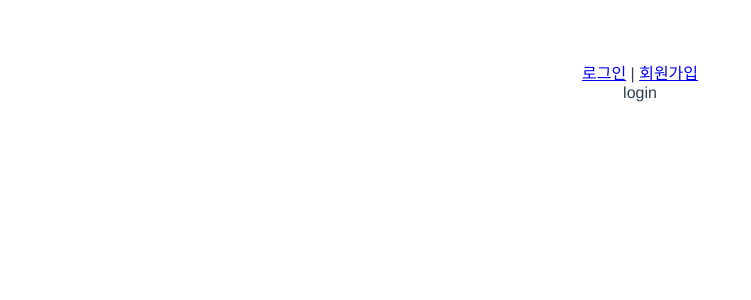
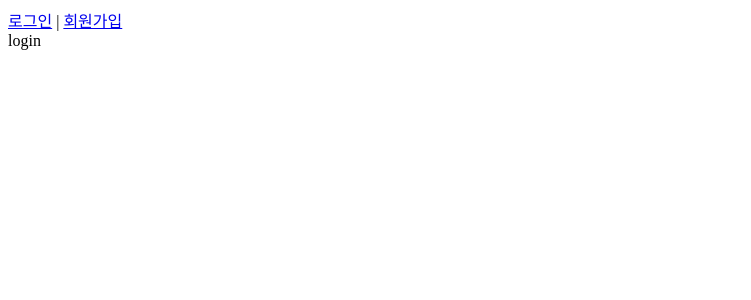
Before and after one commit to pak0426/vue-til-study, a Vue app: page /login in a window 1280 px wide. Shown: the top 300 px of the page, without its empty margins (0-751 px from the left). Built offline with nearby package versions, Linux system fonts and the light colour scheme.

Commit message:
- App -> AppHeader로 분리

```diff
--- a/src/App.vue
+++ b/src/App.vue
@@ -1,17 +1,17 @@
 <template>
   <div id="app">
-    <header>
-      <router-link to="/login">로그인</router-link> |
-      <router-link to="/signup">회원가입</router-link>
-    </header>
+    <AppHeader></AppHeader>
     <router-view></router-view>
   </div>
 </template>
 
 <script>
+import AppHeader from '@/components/common/AppHeader.vue';
+
 export default {
   name: 'App',
   components: {
+    AppHeader
   },
   created() {
     console.log('THIs');
@@ -22,11 +22,5 @@ export default {
 
 <style>
 #app {
-  font-family: Avenir, Helvetica, Arial, sans-serif;
-  -webkit-font-smoothing: antialiased;
-  -moz-osx-font-smoothing: grayscale;
-  text-align: center;
-  color: #2c3e50;
-  margin-top: 60px;
 }
 </style>
--- /dev/null
+++ b/src/components/common/AppHeader.vue
@@ -0,0 +1,16 @@
+<template>
+  <header>
+    <router-link to="/login">로그인</router-link> |
+    <router-link to="/signup">회원가입</router-link>
+  </header>
+</template>
+
+<script>
+export default {
+  name: "AppHeader"
+};
+</script>
+
+<style scoped>
+
+</style>
```
Also changed, not shown: 1 other file (tests, documents, lock files or other folders).
